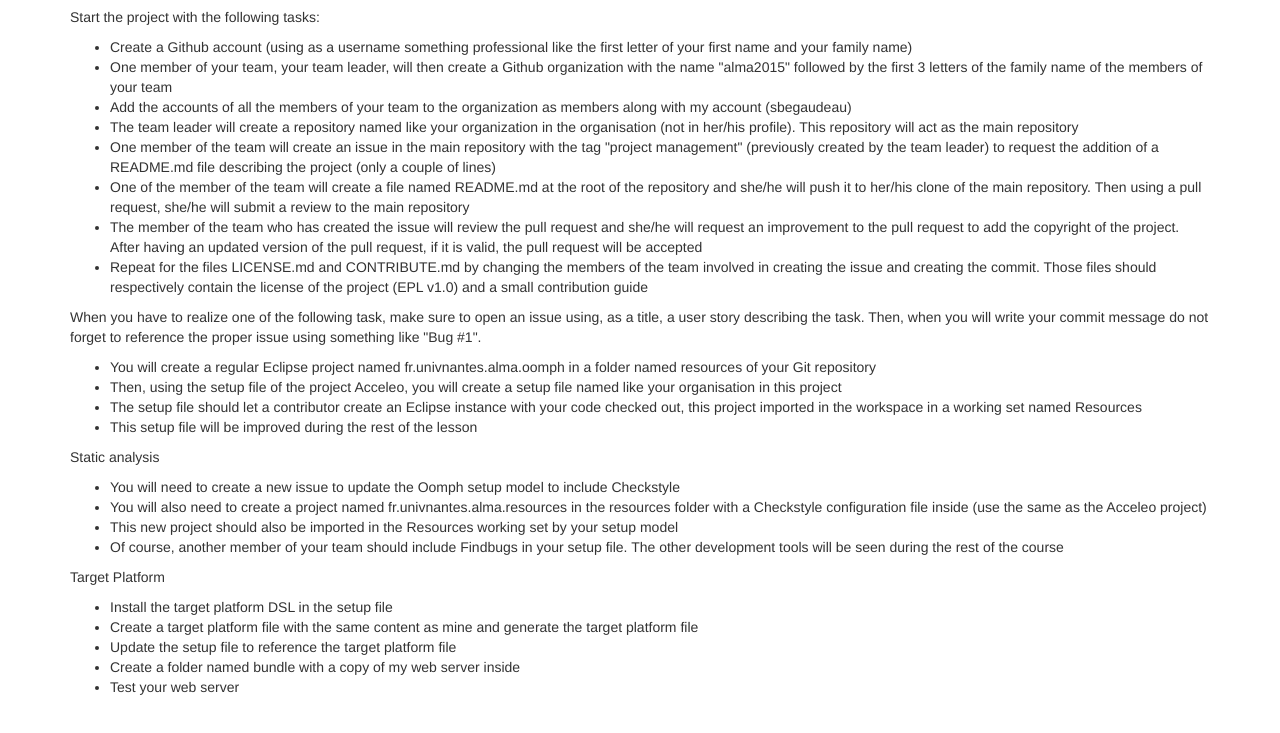
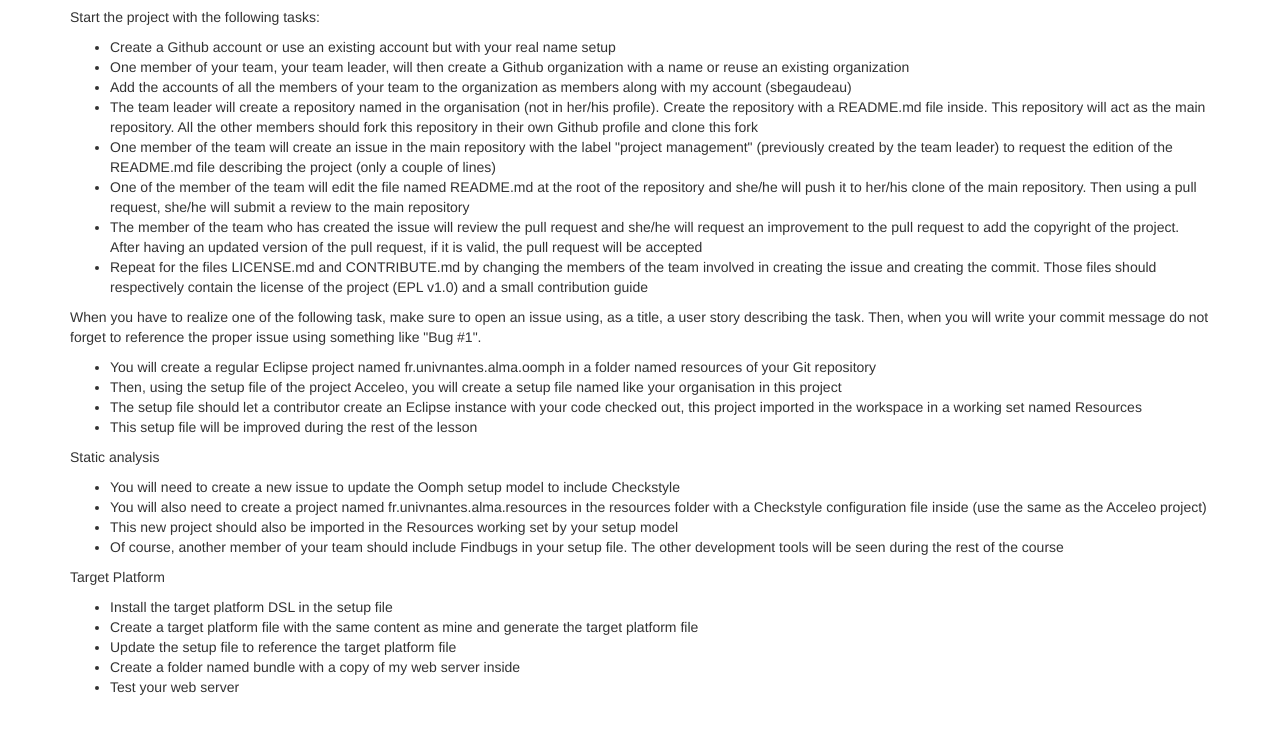
Before and after one commit to sbegaudeau/alma-m2-2015, a plain HTML site: page index.html in a window 1280 px wide. Shown: the part 63-796 px from the top of the page. Drawn offline with nearby package versions, Linux system fonts and the light colour scheme.

Commit message:
Fix a small issue

```diff
--- a/index.html
+++ b/index.html
@@ -13,12 +13,12 @@
         Start the project with the following tasks:
       </p>
       <ul>
-        <li>Create a Github account (using as a username something professional like the first letter of your first name and your family name)</li>
-        <li>One member of your team, your team leader, will then create a Github organization with the name "alma2015" followed by the first 3 letters of the family name of the members of your team</li>
+        <li>Create a Github account or use an existing account but with your real name setup</li>
+        <li>One member of your team, your team leader, will then create a Github organization with a name or reuse an existing organization</li>
         <li>Add the accounts of all the members of your team to the organization as members along with my account (sbegaudeau)</li>
-        <li>The team leader will create a repository named like your organization in the organisation (not in her/his profile). This repository will act as the main repository</li>
-        <li>One member of the team will create an issue in the main repository with the tag "project management" (previously created by the team leader) to request the addition of a README.md file describing the project (only a couple of lines)</li>
-        <li>One of the member of the team will create a file named README.md at the root of the repository and she/he will push it to her/his clone of the main repository. Then using a pull request, she/he will submit a review to the main repository</li>
+        <li>The team leader will create a repository named in the organisation (not in her/his profile). Create the repository with a README.md file inside. This repository will act as the main repository. All the other members should fork this repository in their own Github profile and clone this fork</li>
+        <li>One member of the team will create an issue in the main repository with the label "project management" (previously created by the team leader) to request the edition of the README.md file describing the project (only a couple of lines)</li>
+        <li>One of the member of the team will edit the file named README.md at the root of the repository and she/he will push it to her/his clone of the main repository. Then using a pull request, she/he will submit a review to the main repository</li>
         <li>The member of the team who has created the issue will review the pull request and she/he will request an improvement to the pull request to add the copyright of the project. After having an updated version of the pull request, if it is valid, the pull request will be accepted</li>
         <li>Repeat for the files LICENSE.md and CONTRIBUTE.md by changing the members of the team involved in creating the issue and creating the commit. Those files should respectively contain the license of the project (EPL v1.0) and a small contribution guide</li>
       </ul>
```
